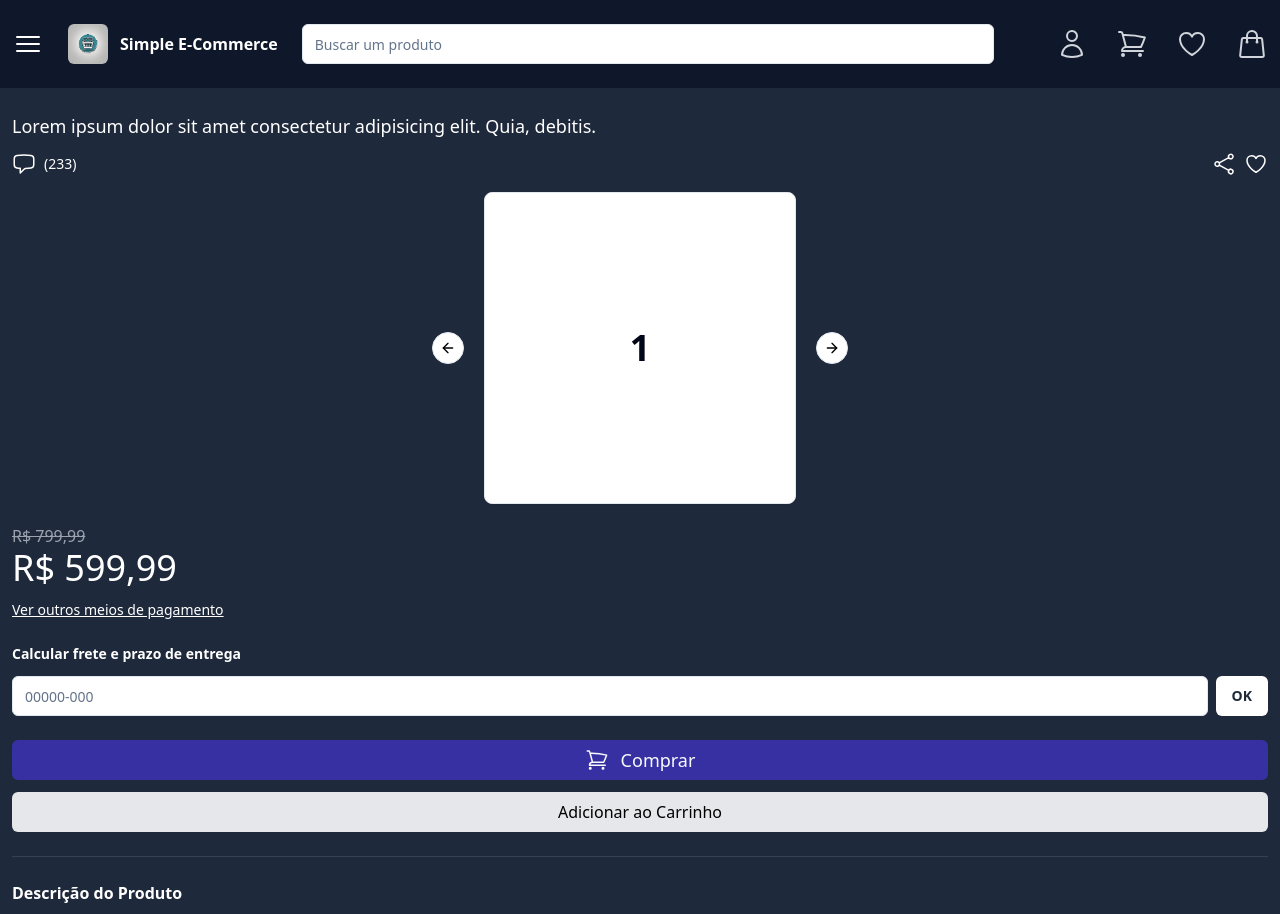
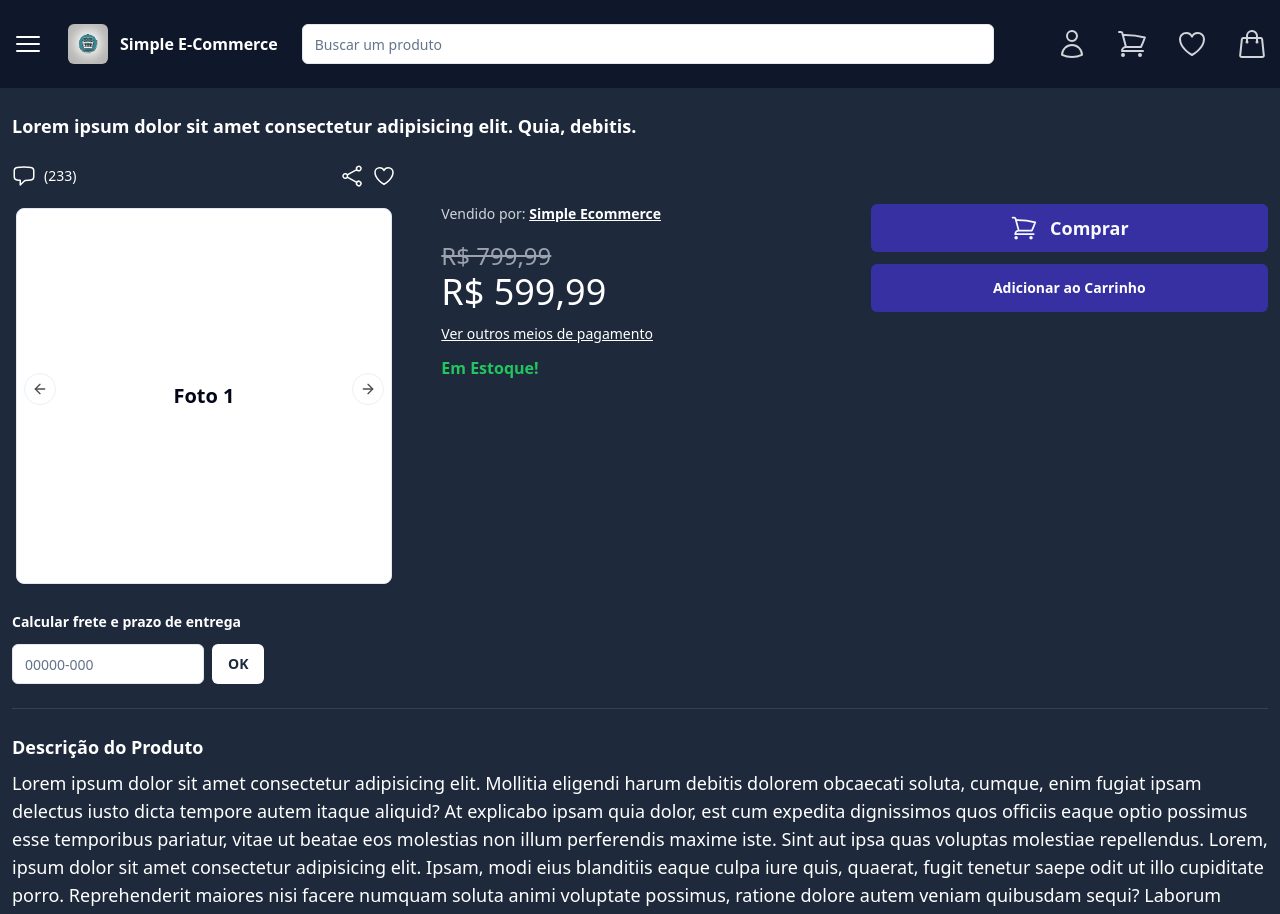
Before and after one commit to brunocrez/cna-ecommerce, a Next.js app: page /product/keyboard-gamer-led-full in a window 1280 px wide. Shown: the top 914 px of the page. Built offline with nearby package versions, Linux system fonts and the light colour scheme.

Commit message:
feat: overlay when menu is visible & ProductPage responsivity

```diff
--- a/src/components/header.tsx
+++ b/src/components/header.tsx
@@ -1,5 +1,5 @@
 import Image from 'next/image'
-import { useState } from 'react'
+import { useEffect, useState } from 'react'
 import { Input } from './ui/input'
 import { Separator } from './ui/separator'
 import {
@@ -15,16 +15,28 @@ import { Menu } from './menu'
 import { Container } from './container'
 
 export function Header() {
-  const [isMenuOpen, setIsMenuOpen] = useState(false)
+  const [isVisible, setIsVisible] = useState(false)
 
   const handleClickMenu = () => {
-    setIsMenuOpen((prevState) => !prevState)
+    setIsVisible((prevState) => !prevState)
   }
+
+  useEffect(() => {
+    if (isVisible) {
+      document.body.style.overflow = 'hidden'
+    } else {
+      document.body.style.overflow = 'auto'
+    }
+
+    return () => {
+      document.body.style.overflow = 'auto'
+    }
+  }, [isVisible])
 
   return (
     <>
       {/* screens over 1024px */}
-      <div className="hidden lg:flex bg-slate-900 relative px-3 py-6">
+      <div className="hidden lg:flex bg-slate-900 px-3 py-6">
         <Container>
           <div className="flex items-center justify-between gap-6">
             <div className="flex items-center gap-6 flex-1">
@@ -59,7 +71,7 @@ export function Header() {
       </div>
 
       {/* max-width: 1024px */}
-      <div className="hidden lg:hidden md:flex flex-col gap-4 bg-slate-900 relative px-3 py-5">
+      <div className="hidden lg:hidden md:flex flex-col gap-4 bg-slate-900 px-3 py-5">
         <div className="flex justify-between items-center">
           <Bars3Icon
             className="size-8 text-white cursor-pointer"
@@ -86,7 +98,7 @@ export function Header() {
       </div>
 
       {/* max-width: 768px */}
-      <div className="md:hidden flex items-center justify-between gap-2 px-3 py-5 bg-slate-900 relative">
+      <div className="md:hidden flex items-center justify-between gap-2 px-3 py-5 bg-slate-900">
         <Bars3Icon
           className="size-8 text-white cursor-pointer"
           onClick={handleClickMenu}
@@ -107,8 +119,8 @@ export function Header() {
       </div>
 
       <div
-        className={`py-6 px-3 absolute z-10 top-0 w-full max-w-80 h-full flex flex-col transition-all duration-500 bg-slate-900 ${
-          isMenuOpen ? 'left-0' : '-left-full'
+        className={`py-6 px-3 absolute z-30 top-0 w-full max-w-80 h-full flex flex-col transition-all duration-500 bg-slate-900 ${
+          isVisible ? 'left-0' : '-left-full'
         }`}
       >
         <div className="flex items-center justify-between">
@@ -124,6 +136,15 @@ export function Header() {
         <Separator className="my-6 bg-slate-700" />
         <Menu />
       </div>
+
+      {/* overlay */}
+      <div
+        className={`${
+          isVisible
+            ? 'fixed top-0 left-0 w-full h-full bg-black bg-opacity-20 z-20'
+            : ''
+        }`}
+      ></div>
     </>
   )
 }
--- a/src/pages/product/[slug].tsx
+++ b/src/pages/product/[slug].tsx
@@ -20,6 +20,7 @@ import { Input } from '@/components/ui/input'
 import { Button } from '@/components/ui/button'
 import { Separator } from '@/components/ui/separator'
 import { Footer } from '@/components/footer'
+import { Container } from '@/components/container'
 
 export default function ProductPage() {
   const router = useRouter()
@@ -29,13 +30,18 @@ export default function ProductPage() {
     <div className="bg-slate-800">
       <Header />
       <div className="h-full py-6 px-3">
-        {/* product name & icon actions */}
+        <Container>
           <section>
-          <p className="text-white text-lg">
+            <p className="text-white text-lg font-bold mb-6">
               Lorem ipsum dolor sit amet consectetur adipisicing elit. Quia,
               debitis.
             </p>
-          <div className="flex justify-between my-3 text-white">
+          </section>
+
+          <section className="flex justify-center gap-8">
+            <div className="w-full">
+              <Carousel className="max-w-xs lg:max-w-sm" opts={{ loop: true }}>
+                <div className="flex justify-between mb-4 text-white">
                   <div className="flex gap-2 items-center cursor-pointer">
                     <ChatBubbleLeftIcon className="size-6" />
                     <span className="text-sm">(233)</span>
@@ -45,18 +51,14 @@ export default function ProductPage() {
                     <HeartIcon className="size-6 cursor-pointer" />
                   </div>
                 </div>
-        </section>
-        {/* product pictures */}
-        <section className="flex justify-center">
-          <Carousel className="w-full max-w-xs" opts={{ loop: true }}>
                 <CarouselContent>
                   {Array.from({ length: 5 }).map((_, index) => (
                     <CarouselItem key={index}>
                       <div className="p-1">
                         <Card>
-                      <CardContent className="flex aspect-square items-center justify-center p-6">
-                        <span className="text-4xl font-semibold">
-                          {index + 1}
+                          <CardContent className="flex aspect-square items-center justify-center p-6 lg:p-0">
+                            <span className="text-xl font-semibold">
+                              Foto {index + 1}
                             </span>
                           </CardContent>
                         </Card>
@@ -64,13 +66,39 @@ export default function ProductPage() {
                     </CarouselItem>
                   ))}
                 </CarouselContent>
-            <CarouselNext className="right-3 opacity-70 sm:-right-12 sm:opacity-100" />
-            <CarouselPrevious className="left-3 opacity-70 sm:-left-12 sm:opacity-100" />
+                <CarouselNext className="right-3 top-[53%] opacity-70" />
+                <CarouselPrevious className="left-3 top-[53%] opacity-70" />
               </Carousel>
+            </div>
+
+            <div className="hidden md:flex flex-col w-full mt-10">
+              <p className="text-gray-300 text-sm mb-4">
+                Vendido por:{' '}
+                <span className="font-bold underline text-white">
+                  Simple Ecommerce
+                </span>
+              </p>
+              <p className="text-gray-400 line-through text-2xl">R$ 799,99</p>
+              <p className="text-white text-4xl">R$ 599,99</p>
+              <p className="text-sm underline text-white mt-3 cursor-pointer">
+                Ver outros meios de pagamento
+              </p>
+              <p className="text-green-500 font-bold mt-3">Em Estoque!</p>
+            </div>
+
+            <div className="hidden lg:flex flex-col gap-3 w-full mt-10">
+              <Button className="flex gap-3 bg-indigo-800 w-full h-12">
+                <ShoppingCartIcon className="size-7" />
+                <span className="text-lg font-bold">Comprar</span>
+              </Button>
+              <Button className="bg-indigo-800 text-white h-12">
+                <span className="text-sm font-bold">Adicionar ao Carrinho</span>
+              </Button>
+            </div>
           </section>
-        {/* price and delivery options */}
+
           <section className="my-4">
-          <div>
+            <div className="md:hidden">
               <p className="text-gray-400 line-through">R$ 799,99</p>
               <p className="text-white text-4xl">R$ 599,99</p>
               <p className="text-sm underline text-white mt-3 cursor-pointer">
@@ -82,18 +110,24 @@ export default function ProductPage() {
                 Calcular frete e prazo de entrega
               </span>
               <div className="flex items-center gap-2">
-              <Input type="text" placeholder="00000-000" />
-              <Button className="bg-white text-slate-800 font-bold hover:bg-slate-600 hover:text-white transition-all duration-300">
+                <Input
+                  type="text"
+                  placeholder="00000-000"
+                  className="w-full sm:max-w-48"
+                />
+                <Button className="bg-white text-slate-800 font-bold">
                   OK
                 </Button>
               </div>
-            <div className="flex flex-col gap-3 mt-6">
-              <Button className="flex gap-3 bg-indigo-800 hover:bg-indigo-700 transition-all duration-300 ">
-                <ShoppingCartIcon className="size-6" />
-                <span className="text-lg">Comprar</span>
+              <div className="w-full flex flex-col gap-3 mt-6 md:flex-row md:justify-center lg:hidden">
+                <Button className="flex gap-3 bg-indigo-800 w-full h-12">
+                  <ShoppingCartIcon className="size-7" />
+                  <span className="text-lg font-bold">Comprar</span>
                 </Button>
-              <Button className="text-md bg-gray-200 text-black hover:bg-white transition-all duration-300">
+                <Button className="bg-indigo-800 text-white h-12">
+                  <span className="text-sm font-bold">
                     Adicionar ao Carrinho
+                  </span>
                 </Button>
               </div>
             </div>
@@ -103,22 +137,32 @@ export default function ProductPage() {
 
           {/* product info & comments */}
           <section>
-          <h2 className="text-white font-bold mb-2">Descrição do Produto</h2>
-          <p className="text-white text-sm text-justify">
+            <h2 className="text-white font-bold mb-2 text-lg">
+              Descrição do Produto
+            </h2>
+            <p className="text-white md:text-lg">
               Lorem ipsum dolor sit amet consectetur adipisicing elit. Mollitia
-            eligendi harum debitis dolorem obcaecati soluta, cumque, enim fugiat
-            ipsam delectus iusto dicta tempore autem itaque aliquid? At
+              eligendi harum debitis dolorem obcaecati soluta, cumque, enim
+              fugiat ipsam delectus iusto dicta tempore autem itaque aliquid? At
               explicabo ipsam quia dolor, est cum expedita dignissimos quos
               officiis eaque optio possimus esse temporibus pariatur, vitae ut
               beatae eos molestias non illum perferendis maxime iste. Sint aut
-            ipsa quas voluptas molestiae repellendus.
+              ipsa quas voluptas molestiae repellendus. Lorem, ipsum dolor sit
+              amet consectetur adipisicing elit. Ipsam, modi eius blanditiis
+              eaque culpa iure quis, quaerat, fugit tenetur saepe odit ut illo
+              cupiditate porro. Reprehenderit maiores nisi facere numquam soluta
+              animi voluptate possimus, ratione dolore autem veniam quibusdam
+              sequi? Laborum reprehenderit a dolores cumque repellat quam odio,
+              voluptatum aperiam.
             </p>
 
             <Separator className="my-6 bg-slate-700" />
 
-          <h2 className="text-white font-bold mb-4">Avaliação dos Usuários</h2>
+            <h2 className="text-white font-bold mb-4">
+              Avaliação dos Usuários
+            </h2>
             {Array.from({ length: 3 }).map((_, idx) => (
-            <Card className="bg-slate-600 border-none mb-6">
+              <Card key={idx} className="bg-slate-600 border-none mb-6">
                 <CardHeader className="py-4">
                   <div className="flex items-center gap-3">
                     <UserCircleIcon className="size-6 text-white" />
@@ -139,6 +183,7 @@ export default function ProductPage() {
               <ArrowRightCircleIcon className="size-6" />
             </Button>
           </section>
+        </Container>
       </div>
       <Footer />
     </div>
```
Lines whose indentation alone changed are shown as unchanged.
